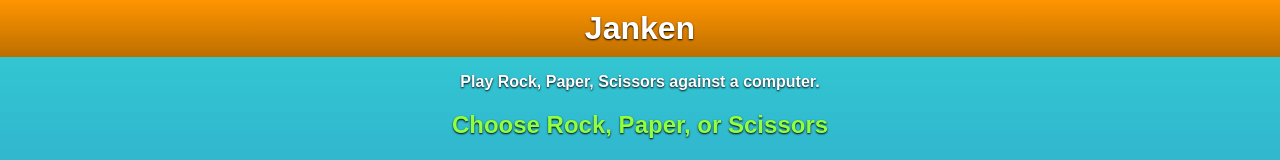
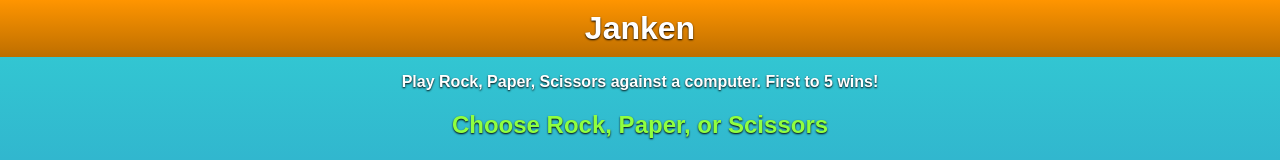
Before and after one commit to NAV-CS50x/Janken, a plain HTML site: page index.html in a window 1280 px wide. Shown: the top 160 px of the page. Drawn offline with Linux system fonts and the light colour scheme.

Commit message:
Edit text

```diff
--- a/index.html
+++ b/index.html
@@ -15,7 +15,7 @@
     <header>
       <h1>Janken</h1>
       <p>
-        Play Rock, Paper, Scissors against a computer.
+        Play Rock, Paper, Scissors against a computer.  First to 5 wins!
       </p>
     </header>
 
```
